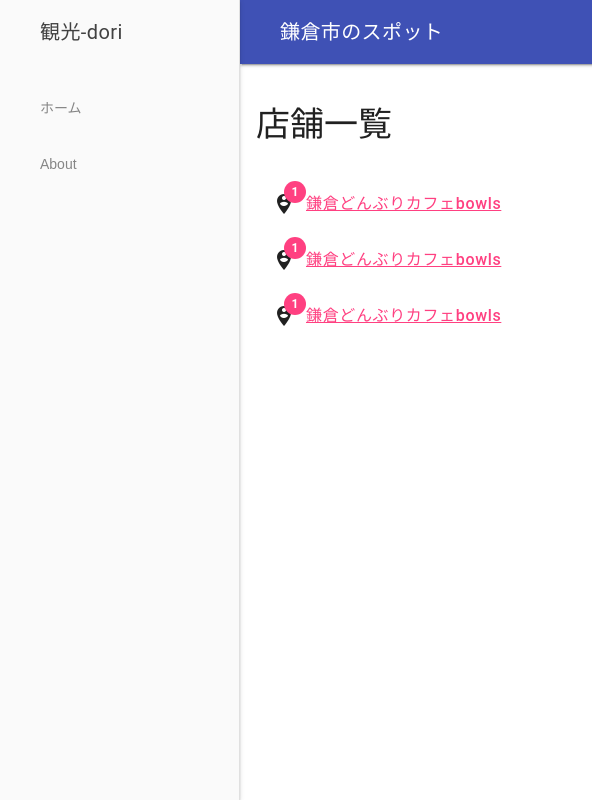
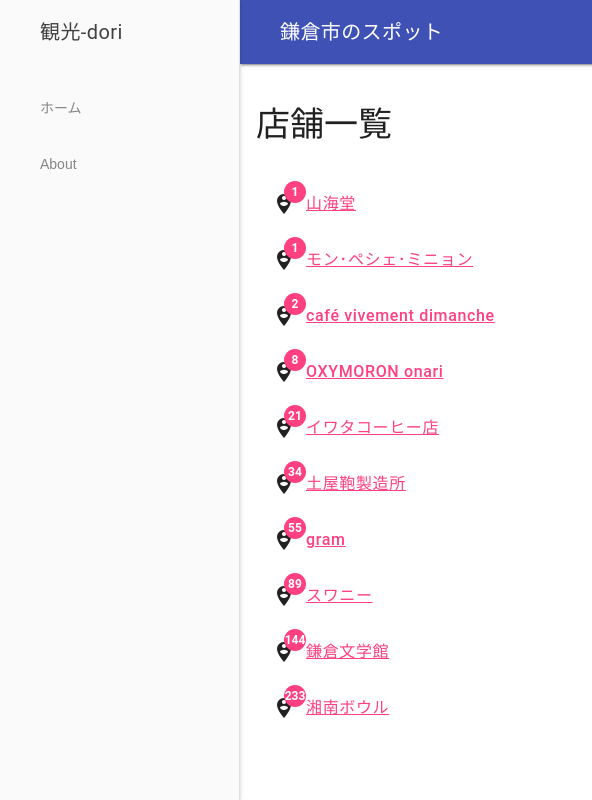
Before and after one commit to butchi/kanko-dori, a website: page src/pug/place/index.pug in a window 1280 px wide. Shown: the full height of the page, 0-592 px from the left. Drawn offline with nearby package versions, Linux system fonts and the light colour scheme; files that its build step writes are made by us from their sources; grey boxes are pictures that could not be loaded; files whose address does not match are found by name.

Commit message:
add dummy data

```diff
--- a/src/pug/place/index.pug
+++ b/src/pug/place/index.pug
@@ -16,18 +16,22 @@
         | 店舗一覧
 
       ul.mdl-list
-        li.mdl-list__item
-          .material-icons.mdl-badge.mdl-badge--overlap(data-badge="1") person_pin_circle
-          a(href="../spot/?id=1")
-            | 鎌倉どんぶりカフェbowls
-        li.mdl-list__item
-          .material-icons.mdl-badge.mdl-badge--overlap(data-badge="1") person_pin_circle
-          a(href="../spot/?id=1")
-            | 鎌倉どんぶりカフェbowls
-        li.mdl-list__item
-          .material-icons.mdl-badge.mdl-badge--overlap(data-badge="1") person_pin_circle
-          a(href="../spot/?id=1")
-            | 鎌倉どんぶりカフェbowls
+        mixin kkd-item(name, link, count = 0)
+          li.mdl-list__item
+            .material-icons.mdl-badge.mdl-badge--overlap(data-badge= count) person_pin_circle
+            a(href= link)
+              | #{name}
+
+        +kkd-item('山海堂', rootPath + '/spot/?id=1', 1)
+        +kkd-item('モン･ペシェ･ミニョン', rootPath + '/spot/?id=1', 1)
+        +kkd-item('café vivement dimanche', rootPath + '/spot/?id=1', 2)
+        +kkd-item('OXYMORON onari', rootPath + '/spot/?id=1', 8)
+        +kkd-item('イワタコーヒー店', rootPath + '/spot/?id=1', 21)
+        +kkd-item('土屋鞄製造所', rootPath + '/spot/?id=1', 34)
+        +kkd-item('gram', rootPath + '/spot/?id=1', 55)
+        +kkd-item('スワニー', rootPath + '/spot/?id=1', 89)
+        +kkd-item('鎌倉文学館', rootPath + '/spot/?id=1', 144)
+        +kkd-item('湘南ボウル', rootPath + '/spot/?id=1', 233)
 
     .place-map.mdl-cell.mdl-cell--8-col
       iframe(src="https://www.google.com/maps/embed?pb=!1m18!1m12!1m3!1d52077.95682657781!2d139.50578816181746!3d35.33399242238056!2m3!1f0!2f0!3f0!3m2!1i1024!2i768!4f13.1!3m3!1m2!1s0x6018459b80ac5619%3A0x5700747a399f2502!2z5pel5pysLCDnpZ7lpYjlt53nnIzpjozlgInluII!5e0!3m2!1sja!2sus!4v1475353929840", width="600", height="450", frameborder="0", style="border:0", allowfullscreen)
```
Also changed, not shown: src/pug/spot/index.pug (+11 -11 lines), docs/place/index.html, docs/spot/index.html.
